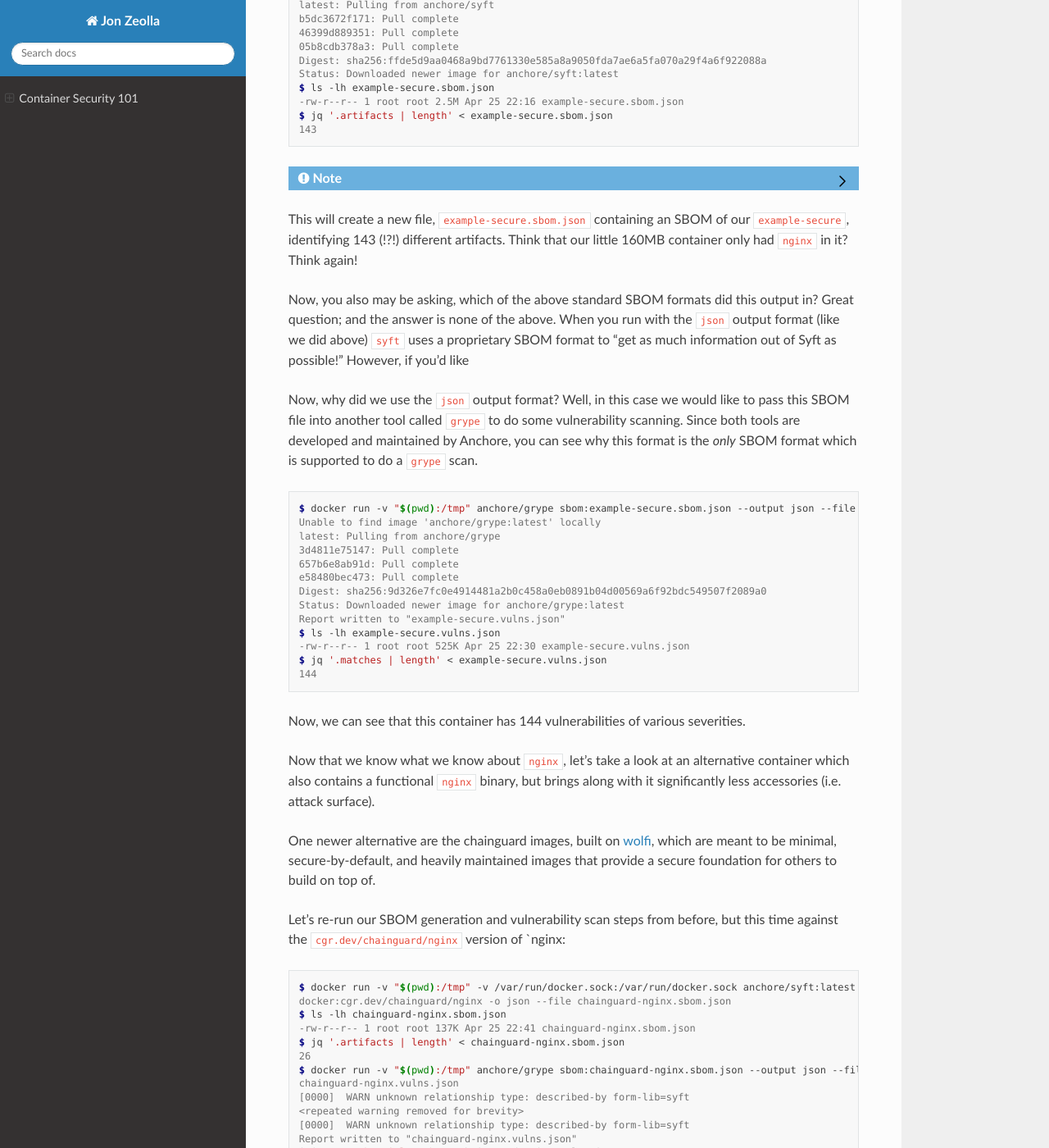
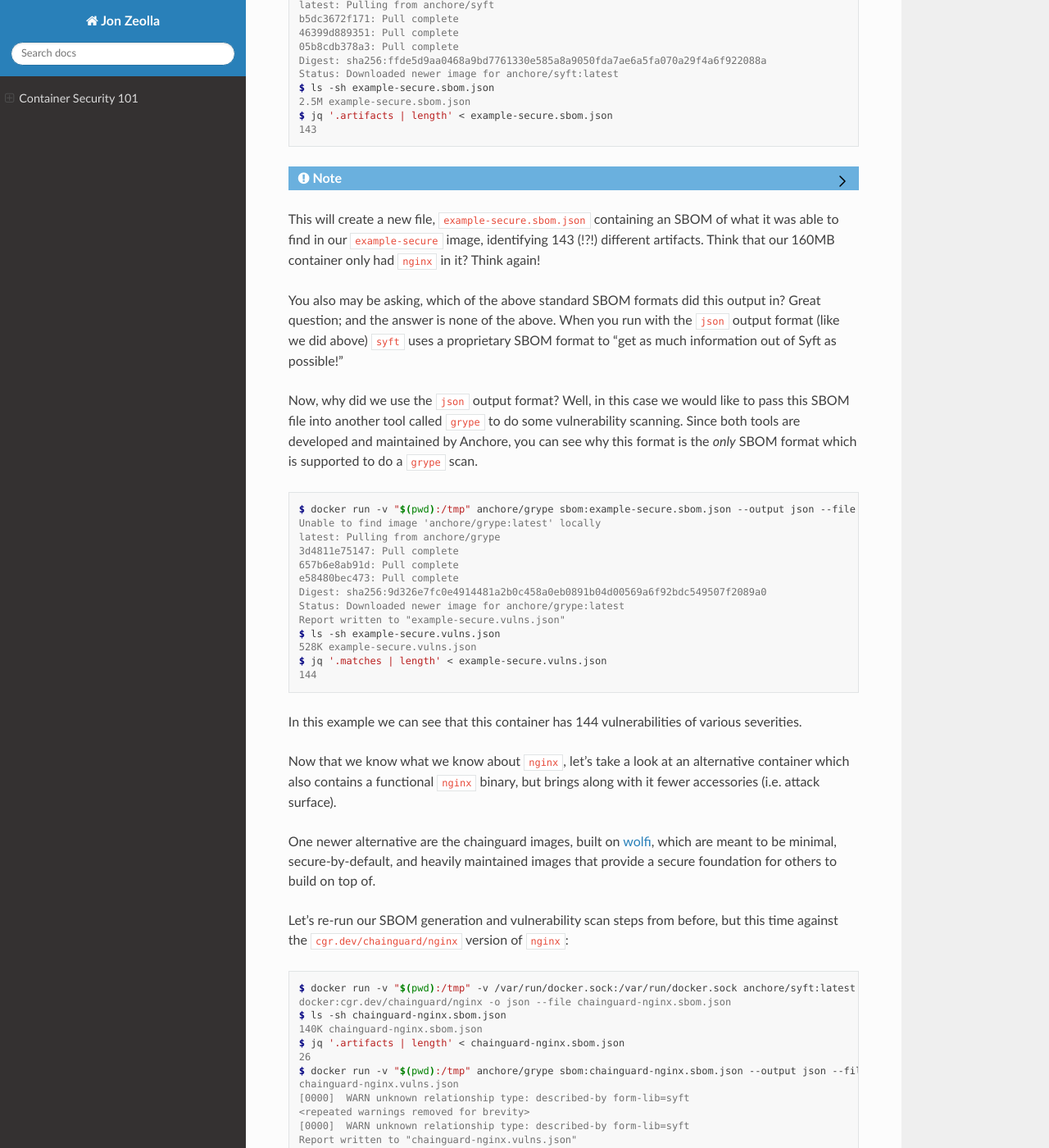
Before and after one commit to JonZeolla/JonZeolla.github.io, a Sphinx documentation site: the page built from docs/labs/container-security-101.md, in a window 1280 px wide and 1400 px high, scrolled down 10417 px. Shown: the whole window at 82% size. Built offline with Sphinx 7.4.7 and the Read the Docs theme 2.0.0, drawn with Linux system fonts in a browser that asks for light colours; some of the changed text lies outside the part shown.

Commit message:
Tweaks and typos

````diff
--- a/docs/labs/container-security-101.md
+++ b/docs/labs/container-security-101.md
@@ -576,13 +576,13 @@ $ curl https://rekor.sigstore.dev/api/v1/log/entries/24296fb24b8ad77ad9ca41820f9
 Well, that was a lot. If you'd like, you can also view the details in a web browser
 [here](https://search.sigstore.dev/?logIndex=18624203).
 
-```{admonition} Section wrap-up
+```{admonition} Storing Image Signatures
 ---
-class: hint
+class: seealso
 ---
 Today, the way that these signatures are hosted is that they are `in-toto`
 [attestations](https://github.com/in-toto/attestation) bundled into OCI artifacts, and uploaded to a registry with a
-specifically formatted name of `sha256:<DIGEST>.sig` where <DIGEST> is the image digest.
+specifically formatted name of `sha256-<DIGEST>.sig` where <DIGEST> is the image digest.
 
 This works great because the registry only needs to support OCI artifacts, which most (effectively all) of them do, and
 if you are running a container, you are always able to look up the digest of the related image.
@@ -627,8 +627,8 @@ b5dc3672f171: Pull complete
 05b8cdb378a3: Pull complete
 Digest: sha256:ffde5d9aa0468a9bd7761330e585a8a9050fda7ae6a5fa070a29f4a6f922088a
 Status: Downloaded newer image for anchore/syft:latest
-$ ls -lh example-secure.sbom.json
--rw-r--r-- 1 root root 2.5M Apr 25 22:16 example-secure.sbom.json
+$ ls -sh example-secure.sbom.json
+2.5M example-secure.sbom.json
 $ jq '.artifacts | length' < example-secure.sbom.json
 143
 ```
@@ -637,19 +637,20 @@ $ jq '.artifacts | length' < example-secure.sbom.json
 ---
 class: dropdown
 ---
-This SBOM that we have may not be _exactly_ the same as what ends up running in production.
+This SBOM may not show _exactly_ what ends up running in production.
 
 While dependencies are typically downloaded at build time, processes in containers could technically also download
 additional dependencies or make other changes at runtime. In practice, it is significantly less popular and easier to
 monitor for/prevent, but something to be aware of.
 ```
 
-This will create a new file, `example-secure.sbom.json` containing an SBOM of our `example-secure`, identifying 143 (!?!)
-different artifacts. Think that our little 160MB container only had `nginx` in it? Think again!
+This will create a new file, `example-secure.sbom.json` containing an SBOM of what it was able to find in our
+`example-secure` image, identifying 143 (!?!) different artifacts. Think that our 160MB container only had `nginx` in
+it? Think again!
 
-Now, you also may be asking, which of the above standard SBOM formats did this output in? Great question; and the answer
-is none of the above. When you run with the `json` output format (like we did above) `syft` uses a proprietary SBOM
-format to "get as much information out of Syft as possible!" However, if you'd like
+You also may be asking, which of the above standard SBOM formats did this output in? Great question; and the answer is
+none of the above. When you run with the `json` output format (like we did above) `syft` uses a proprietary SBOM format
+to "get as much information out of Syft as possible!"
 
 Now, why did we use the `json` output format? Well, in this case we would like to pass this SBOM file into another tool
 called [`grype`](https://github.com/anchore/grype) to do some vulnerability scanning. Since both tools are developed and
@@ -665,16 +666,16 @@ e58480bec473: Pull complete
 Digest: sha256:9d326e7fc0e4914481a2b0c458a0eb0891b04d00569a6f92bdc549507f2089a0
 Status: Downloaded newer image for anchore/grype:latest
 Report written to "example-secure.vulns.json"
-$ ls -lh example-secure.vulns.json
--rw-r--r-- 1 root root 525K Apr 25 22:30 example-secure.vulns.json
+$ ls -sh example-secure.vulns.json
+528K example-secure.vulns.json
 $ jq '.matches | length' < example-secure.vulns.json
 144
 ```
 
-Now, we can see that this container has 144 vulnerabilities of various severities.
+In this example we can see that this container has 144 vulnerabilities of various severities.
 
 Now that we know what we know about `nginx`, let's take a look at an alternative container which also contains a
-functional `nginx` binary, but brings along with it significantly less accessories (i.e. attack surface).
+functional `nginx` binary, but brings along with it fewer accessories (i.e. attack surface).
 
 One newer alternative are the chainguard images, built on
 [wolfi](https://www.chainguard.dev/unchained/introducing-wolfi-the-first-linux-un-distro), which are meant to be
@@ -682,21 +683,23 @@ minimal, secure-by-default, and heavily maintained images that provide a secure
 of.
 
 Let's re-run our SBOM generation and vulnerability scan steps from before, but this time against the
-`cgr.dev/chainguard/nginx` version of `nginx:
+`cgr.dev/chainguard/nginx` version of `nginx`:
 
 ```{code-block} console
 $ docker run -v "$(pwd):/tmp" -v /var/run/docker.sock:/var/run/docker.sock anchore/syft:latest
 docker:cgr.dev/chainguard/nginx -o json --file chainguard-nginx.sbom.json
-$ ls -lh chainguard-nginx.sbom.json
--rw-r--r-- 1 root root 137K Apr 25 22:41 chainguard-nginx.sbom.json
+$ ls -sh chainguard-nginx.sbom.json
+140K chainguard-nginx.sbom.json
 $ jq '.artifacts | length' < chainguard-nginx.sbom.json
 26
 $ docker run -v "$(pwd):/tmp" anchore/grype sbom:chainguard-nginx.sbom.json --output json --file
 chainguard-nginx.vulns.json
 [0000]  WARN unknown relationship type: described-by form-lib=syft
-<repeated warning removed for brevity>
+<repeated warnings removed for brevity>
 [0000]  WARN unknown relationship type: described-by form-lib=syft
 Report written to "chainguard-nginx.vulns.json"
+$ ls -sh chainguard-nginx.vulns.json
+8.0K chainguard-nginx.vulns.json
 $ jq '.matches | length' < chainguard-nginx.vulns.json
 0
 ```
@@ -708,8 +711,8 @@ Or at least, that's where my mind goes when I see something _so_ extreme.
 But, that's actually by design. Chainguard is so proud of their consistently low vulnerabilities that they provide an
 [interactive
 graph](https://visualization-ui.chainguard.app/bar?left=nginx%3alatest&right=cgr.dev%2fchainguard%2fnginx%3alatest) that
-you can use to compare the `nginx:latest` findings to the `cgr.dev/chainguard/nginx:latest` findings (at least,
-according to [Trivy](https://github.com/aquasecurity/trivy), another popular docker image vulnerability scanning tool).
+you can use to compare the `nginx:latest` findings to the `cgr.dev/chainguard/nginx:latest` findings (at least according
+to [Trivy](https://github.com/aquasecurity/trivy), another popular docker image vulnerability scanning tool).
 
 ```{note}
 Worried about those "unknown relationship type" errors? I was too, until I found [this
@@ -718,7 +721,8 @@ that `grype` hasn't been updated to be able to make use of yet. If you're runnin
 it means that `grype` has had a release and is now in sync with the `syft` outputs.
 ```
 
-I wonder, do we even need our `example-secure` image from before? Let's quickly check the user:
+I wonder, do we even need our `example-secure` image from before? Let's quickly check the user of this new `nginx`
+image:
 
 ```{code-block} console
 $ docker inspect cgr.dev/chainguard/nginx:latest | jq -r '.[].Config.User'
@@ -729,12 +733,12 @@ Well, that's definitely not the `root` user (UID 0)! 🎉
 
 It seems like this may be one good option (of numerous) that we could build on top of.
 
-Now, if you are looking for a new image to build on top of, you likely would have more questions to ask before you have
-a firm grasp on your supply chain security risks.
+All of this analysis is really just a start, and if you are looking for a new image to build on top of, you likely would
+have more questions to ask before you have enough information to make a decision.
 
-To start, you can use the `cosign tree` command to "Display supply chain security related artifacts for an image such as
-signatures, SBOMs and attestations". Let's take a look at what the `cgr.dev/chainguard/cosign` image that we've been
-using to run `cosign` commands has available:
+To get you pointed in the right direction for some initial investigation, you can use the `cosign tree` command to
+"Display supply chain security related artifacts for an image such as signatures, SBOMs and attestations". Let's take a
+look at what else the `cgr.dev/chainguard/nginx` image has available:
 
 ```{code-block} console
 $ docker run cgr.dev/chainguard/cosign tree cgr.dev/chainguard/nginx
@@ -816,7 +820,15 @@ If you'd like more content like this, check out SANS [SEC540 class](http://sans.
 
 ## Cleanup
 
-Don't forget to stop or terminate your EC2 instance! Here's some quick cleanup tasks to cleanup the running containers:
+Don't forget to terminate your EC2 instance! If you used the CloudFormation templates above, you should be able to go
+back into your [stacks](https://console.aws.amazon.com/cloudformation/home) and delete the stack that you used to create
+the lab.
+
+If you aren't quite ready to terminate your EC2 instance, here are some quick cleanup tasks:
+
+```{warning}
+Running the following commands WILL undo parts of the lab, and should only be used when you are done.
+```
 
 ```{code-block} cleanup
 docker container rm dummy
````
